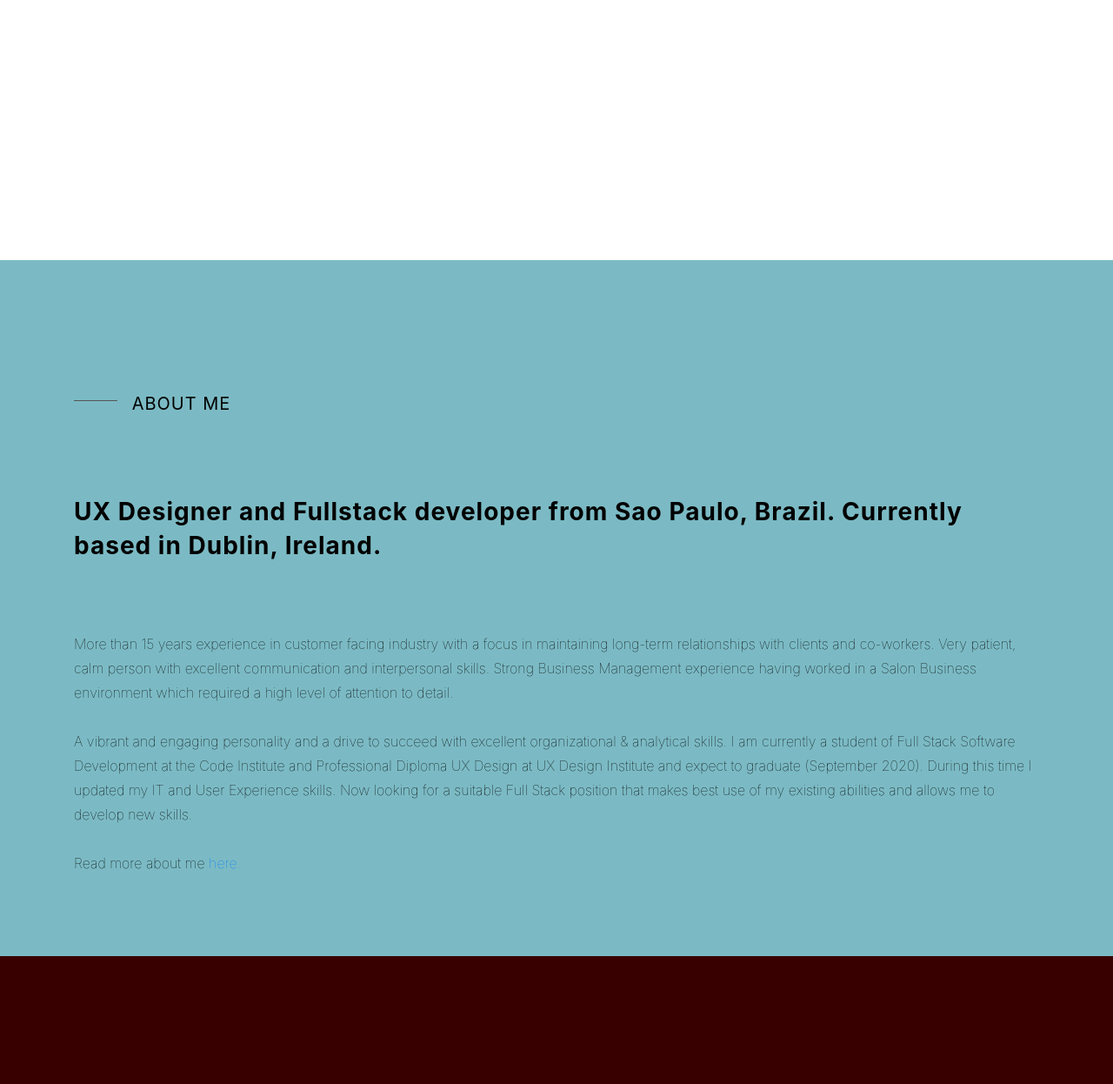
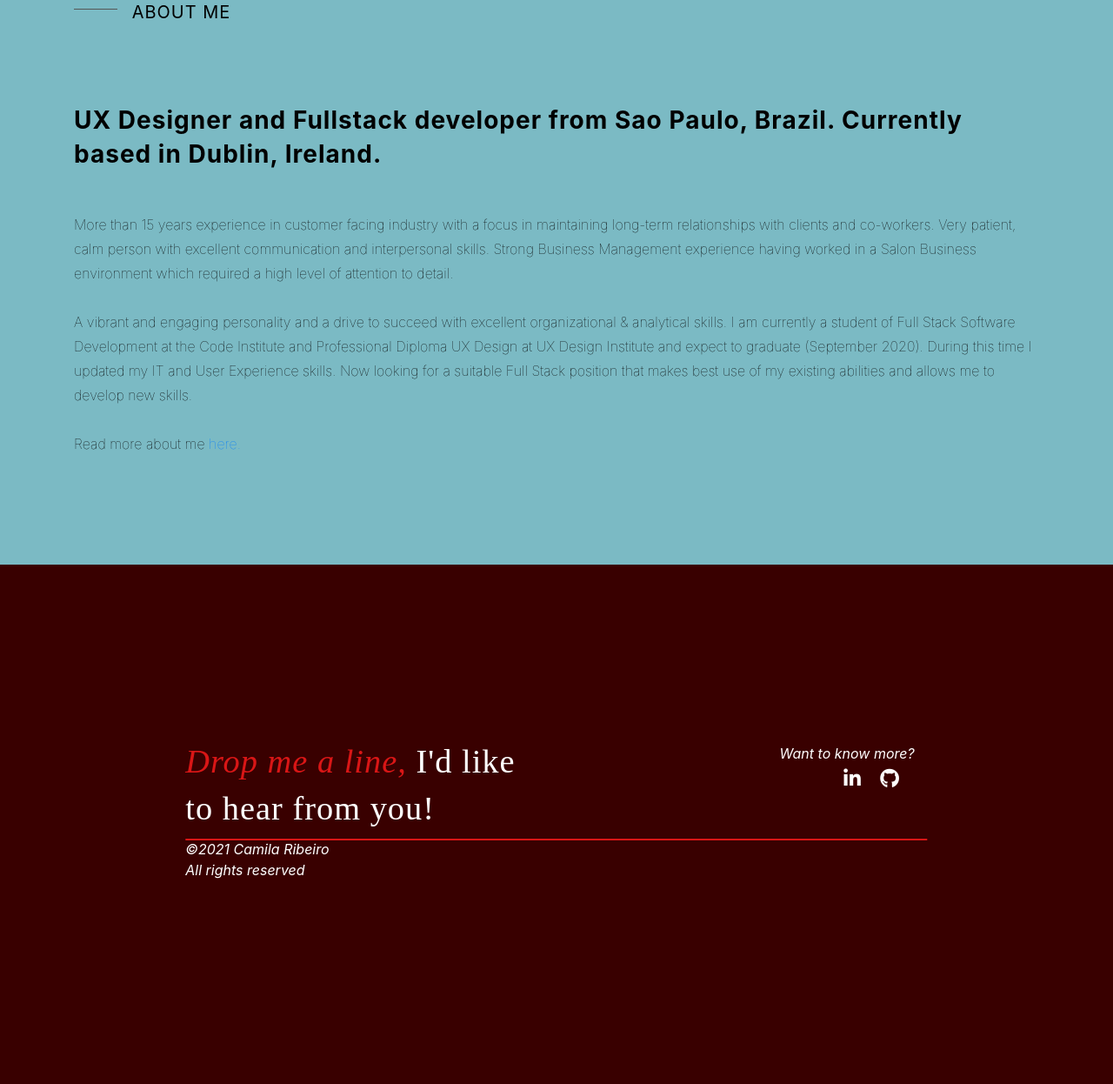
Before and after one commit to Camila-Ribeiro/MyPortfolio, a Flask app: page / in a window 1280 px wide. Shown: the part 3432-4678 px from the top of the page at 87% size. Run offline with Flask 2, Linux system fonts and the light colour scheme; some libraries are stand-ins or nearby versions.

Commit message:
fixed width, paddings and margins on portfolio/about sections

```diff
--- a/static/css/style.css
+++ b/static/css/style.css
@@ -2,9 +2,8 @@ body {
     color: #222222;
 }
 
-.paddingTB {
-    padding-top: 200px;
-    padding-bottom: 150px;
+.pT {
+    padding-top: 100px;
 }
 
 .heading {
@@ -188,6 +187,7 @@ padding-top: 60px;
 .portfolio-section {
     background-color: #ffffff;
     color: black;
+    width: 100vw;
 }
 
 .container-wrapper {
@@ -229,11 +229,11 @@ padding-top: 60px;
 }
 
 .container--projects {
-    -webkit-transition: all .25s;
-    -o-transition: all .25s;
+    /* -webkit-transition: all .25s;
+    -o-transition: all .25s; */
     transition: all .25s;
-    padding-top: 100px;
-    padding-bottom: 150px;
+    /* padding-top: 100px; */
+    padding-bottom: 200px;
 }
 
 .container--projects h3 {
@@ -321,11 +321,13 @@ padding-top: 60px;
 .about-section {
     background-color:#7BBAC4;
     height: 100vh;
+    width: 100vw;
     color: black;
 }
 
 .about-wrapper {
-    padding-top: 9.375rem;
+    padding-top: 150px;
+    padding-bottom: 100px;
 }
 
 .about-wrapper h3 {
@@ -339,9 +341,9 @@ padding-top: 60px;
     line-height: 1.75;
 }
 
-.mT-80 {
-    margin-top: 5rem;
-}
+/* .mT-80 {
+    margin-top: 80px;
+} */
 
 .about-wrapper .heading:before {
     margin: 11px 10px 100px 0;
--- a/templates/index.html
+++ b/templates/index.html
@@ -41,7 +41,7 @@
   </div>
 </div>
 <section  class="smooth portfolio-section">
-    <div class="container-wrapper paddingTB">
+    <div class="container-wrapper pT">
 
       {% for project in portifolio %}
 
@@ -103,7 +103,7 @@
       <h2 class="heading text-left text-uppercase w-100"> ABOUT ME </h2>
       <h3 class="mt-2">UX Designer and Fullstack developer from Sao Paulo, Brazil.
         Currently based in Dublin, Ireland.</h3>
-        <p class="mb-3 mT-80">
+        <p class="mt-5">
           <span> More than 15 years experience in customer facing industry with a focus in maintaining long-term relationships with clients and co-workers. Very patient, calm person with excellent communication and interpersonal skills. Strong Business Management experience having worked in a Salon Business environment which required a high level of attention to detail.</span>
           <br>
           <br>
```
